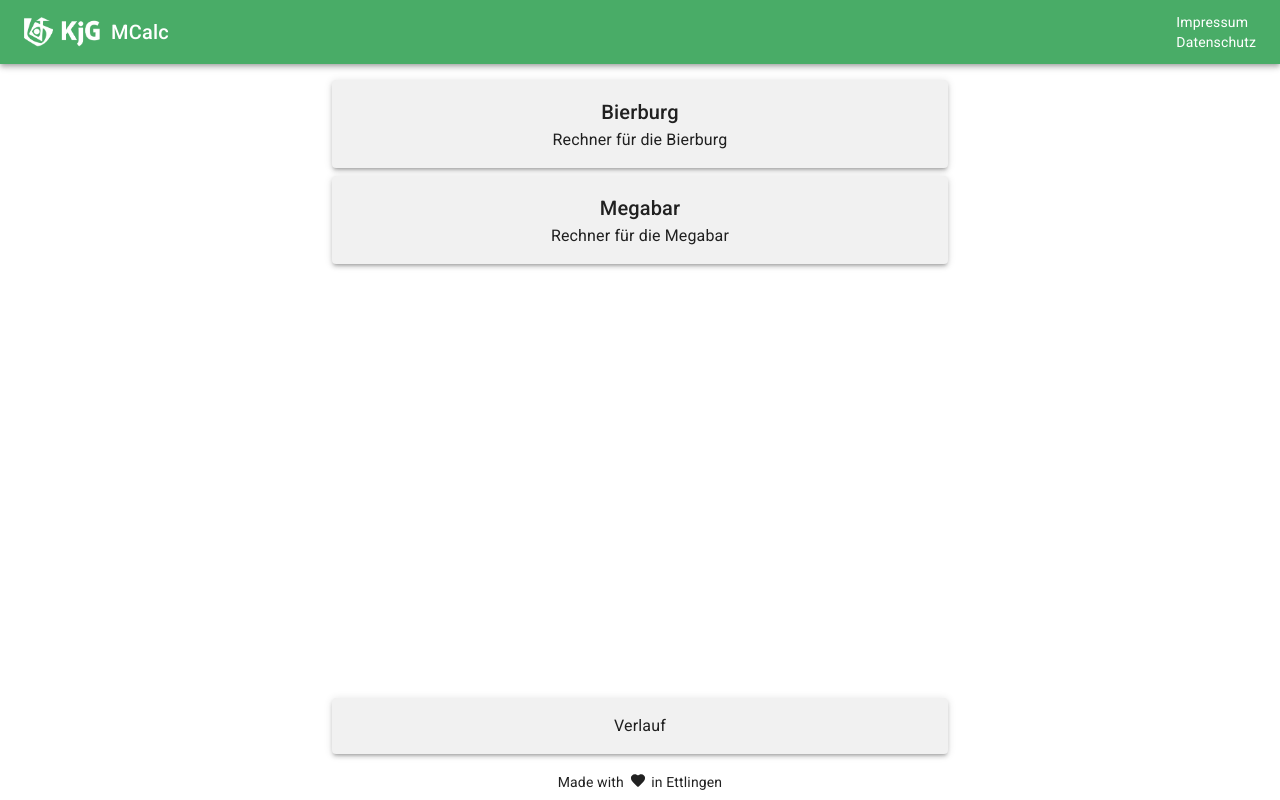
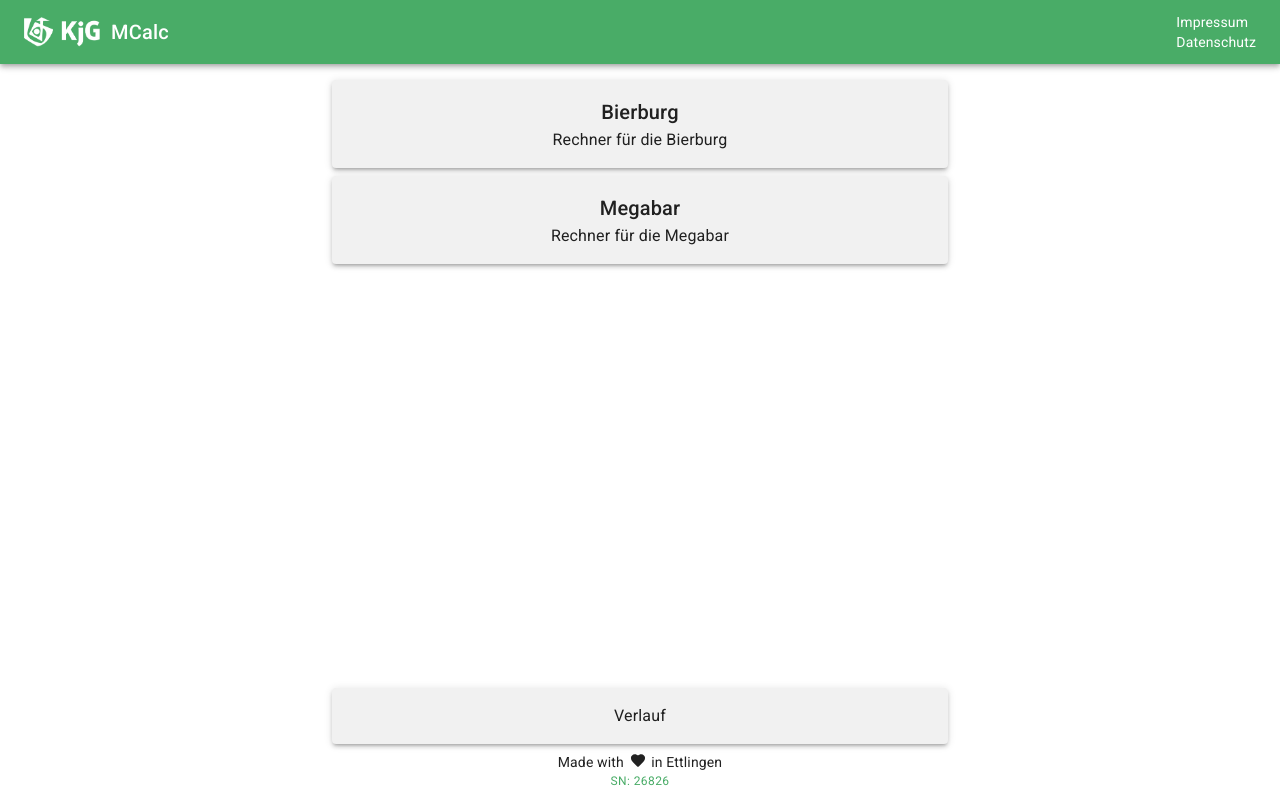
Before and after one commit to nschbr/mcalc, a React (Vite) app: page / in a window 1280 px wide. Built offline with nearby package versions, Linux system fonts and the light colour scheme.

Commit message:
chore: add serial config, adjust layout styles, and suppress PWA warnings

```diff
--- /dev/null
+++ b/src/config/serial.json
@@ -0,0 +1,3 @@
+{
+  "serial": "26826"
+}
--- a/src/pages/Root.tsx
+++ b/src/pages/Root.tsx
@@ -1,8 +1,9 @@
 import {Fragment} from "react";
-import {Grid, Typography} from "@mui/material";
+import {Grid, Stack, Typography} from "@mui/material";
 import Panel from "../components/Panel.tsx";
 import {NavigateFunction, useNavigate} from "react-router-dom";
 import FavoriteIcon from '@mui/icons-material/Favorite';
+import serial from '../config/serial.json';
 
 const Root = () => {
 
@@ -22,7 +23,7 @@ const Root = () => {
                     </Panel>
                 </Grid>
             </Grid>
-            <Grid container spacing={0} padding={1} justifyContent={"center"} sx={{position: "fixed", bottom: 30}}>
+            <Grid container spacing={0} padding={1} justifyContent={"center"} sx={{position: "fixed", bottom: 40}}>
                 <Grid item container spacing={1} padding={1} md={6}>
                     <Panel handleClick={async () => await navigate("/history")} size={12}>
                         <Typography variant={"body1"}>Verlauf</Typography>
@@ -30,7 +31,10 @@ const Root = () => {
                 </Grid>
             </Grid>
             <Grid container spacing={0} padding={1} justifyContent={"center"} sx={{position: "fixed", bottom: 0}}>
-                <Typography variant={"body2"}>Made with <FavoriteIcon sx={{maxHeight: "17px", marginBottom: "-2px"}} fontSize={"small"}/> in Ettlingen</Typography>
+                <Stack direction={"column"} spacing={0} alignItems={"center"} justifyContent={"center"}>
+                    <Typography variant={"body2"}>Made with <FavoriteIcon sx={{maxHeight: "17px", marginBottom: "-2px"}} fontSize={"small"}/> in Ettlingen</Typography>
+                    <Typography color={"primary"} variant={"caption"}>SN: {serial.serial}</Typography>
+                </Stack>
             </Grid>
         </Fragment>
     )
--- a/vite.config.ts
+++ b/vite.config.ts
@@ -19,7 +19,7 @@ export default defineConfig({
             workbox: {
                 clientsClaim: true,
                 skipWaiting: true,
-                cleanupOutdatedCaches: true,
+                cleanupOutdatedCaches: true
             },
             strategies: "generateSW",
             manifest: {
@@ -61,6 +61,7 @@ export default defineConfig({
             devOptions: {
                 enabled: true,
                 type: 'module',
+                suppressWarnings: true
             }
         })
     ]
```
